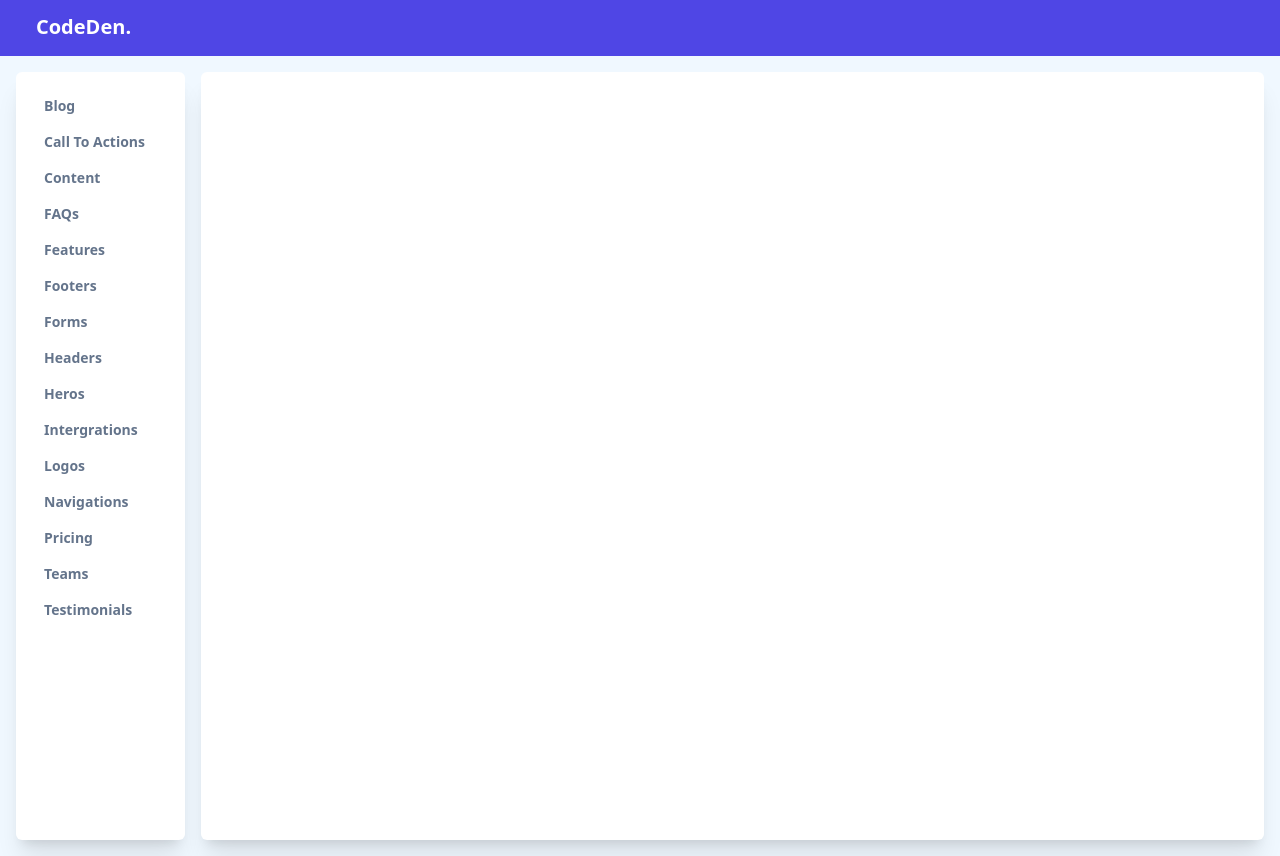
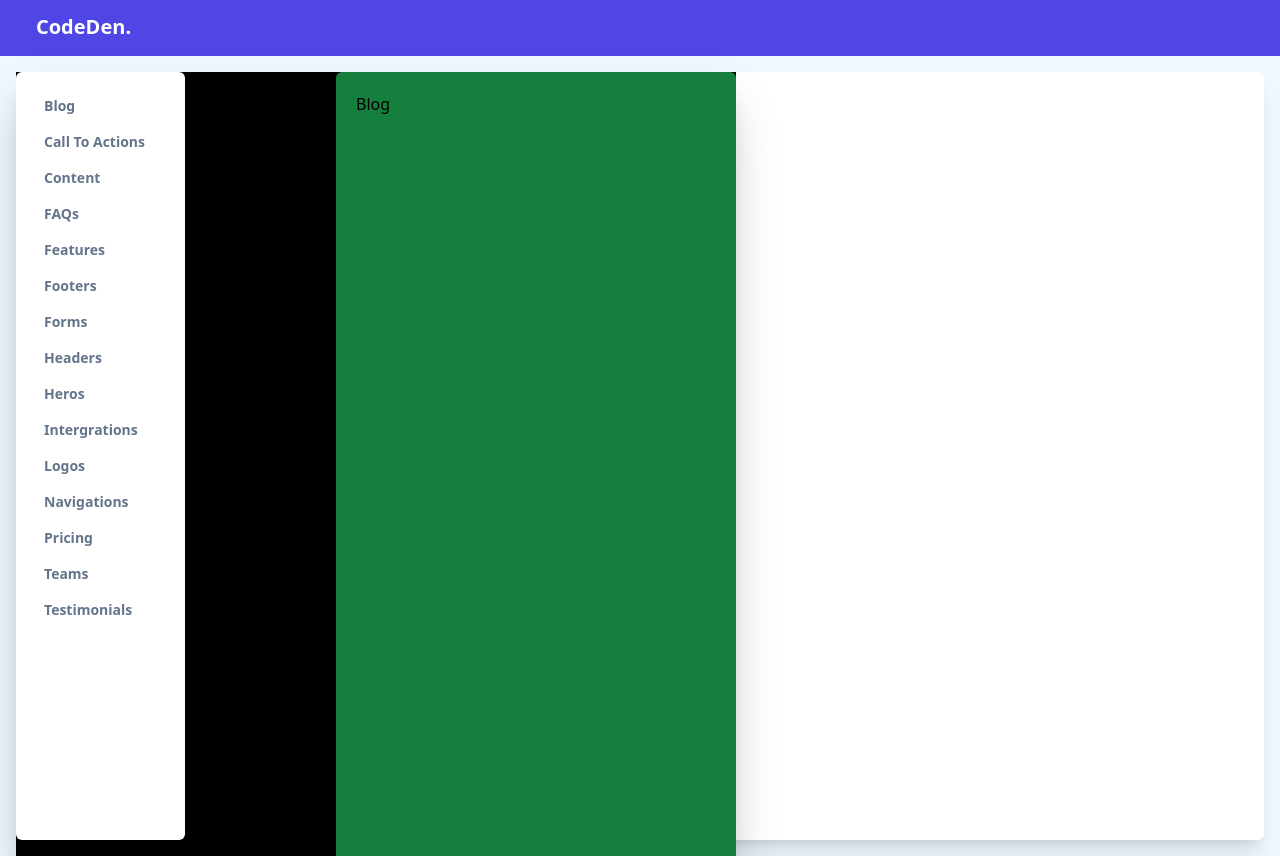
Before and after one commit to kromate/Codeden, a Vue app: page /stage in a window 1280 px wide. Both pictures are taken after a click on the element "Blog". Built offline with nearby package versions, Linux system fonts and the light colour scheme.

Commit message:
--- Auto-Git Commit ---

```diff
--- a/src/components/stage/SideMenu.vue
+++ b/src/components/stage/SideMenu.vue
@@ -1,5 +1,5 @@
 <template>
-	<div class="w-48 h-full card flex flex-col items-start py-5 px-5 gap-2">
+	<div class="w-48 h-full card flex flex-col items-start py-5 px-5 gap-2 z-30">
 		<span
 			class="self-start text-sm inline-block text-slate-500 px-2 py-1  rounded-md cursor-pointer font-bold hover:bg-slate-200 w-full"
 			v-for="n in Block" :key="n"
@@ -8,8 +8,8 @@
 		>{{n}}</span>
 	</div>
 	<transition appear name="toast">
-		<div class="bg-black  fixed left-48 w-[45rem] h-full" v-if="currentBlock" @mouseleave="close">
-			<div class="w-[25rem] h-full card !bg-green-700 flex flex-col items-start py-5 px-5 gap-2 " >
+		<div class="bg-black  fixed shadow-2xl w-[45rem] h-full" v-if="currentBlock" @mouseleave="close">
+			<div class="w-[25rem] h-full card !bg-green-700 flex flex-col items-start py-5 px-5 gap-2 absolute right-0 " >
 				{{currentBlock}}
 				<span
 					class="self-start text-sm inline-block text-slate-500 px-2 py-1  rounded-md cursor-pointer font-bold hover:bg-slate-200 w-full"
```
